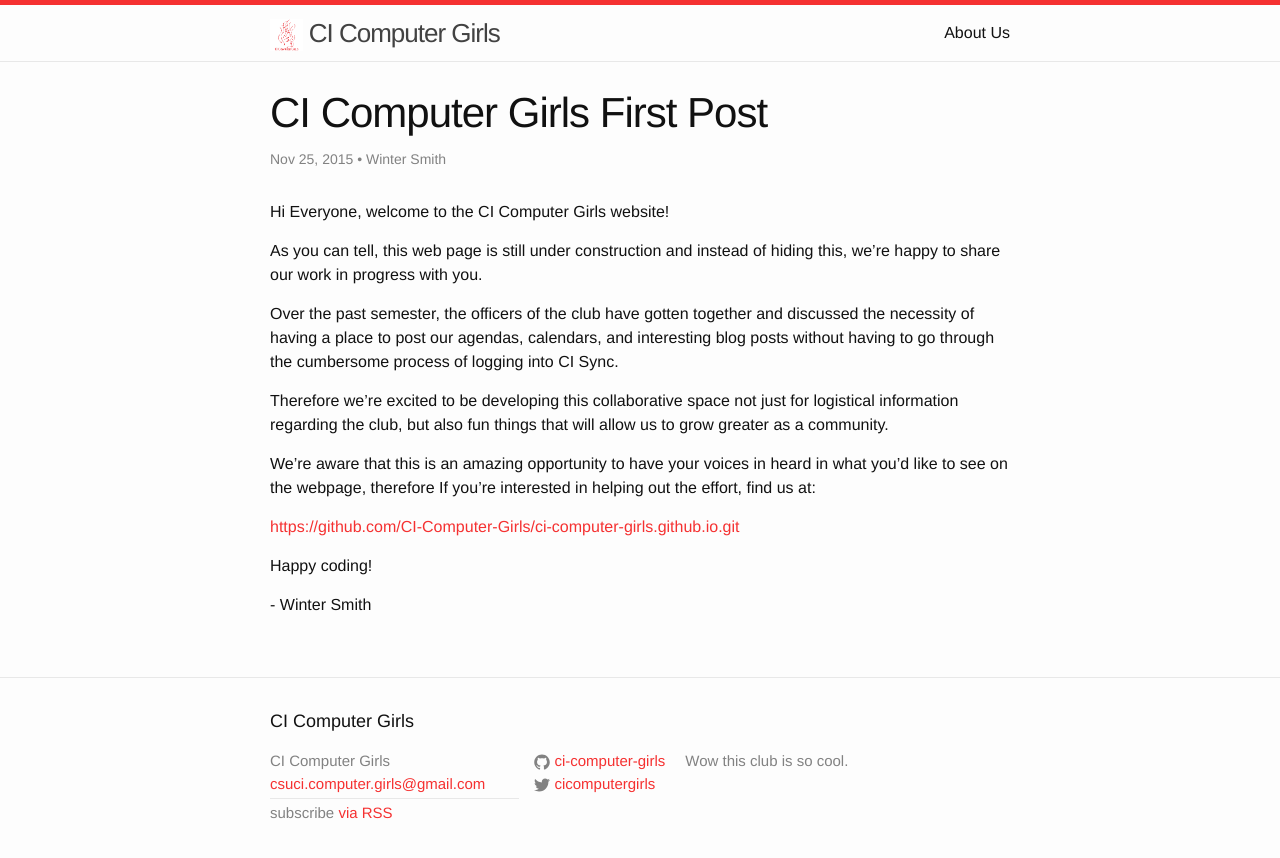
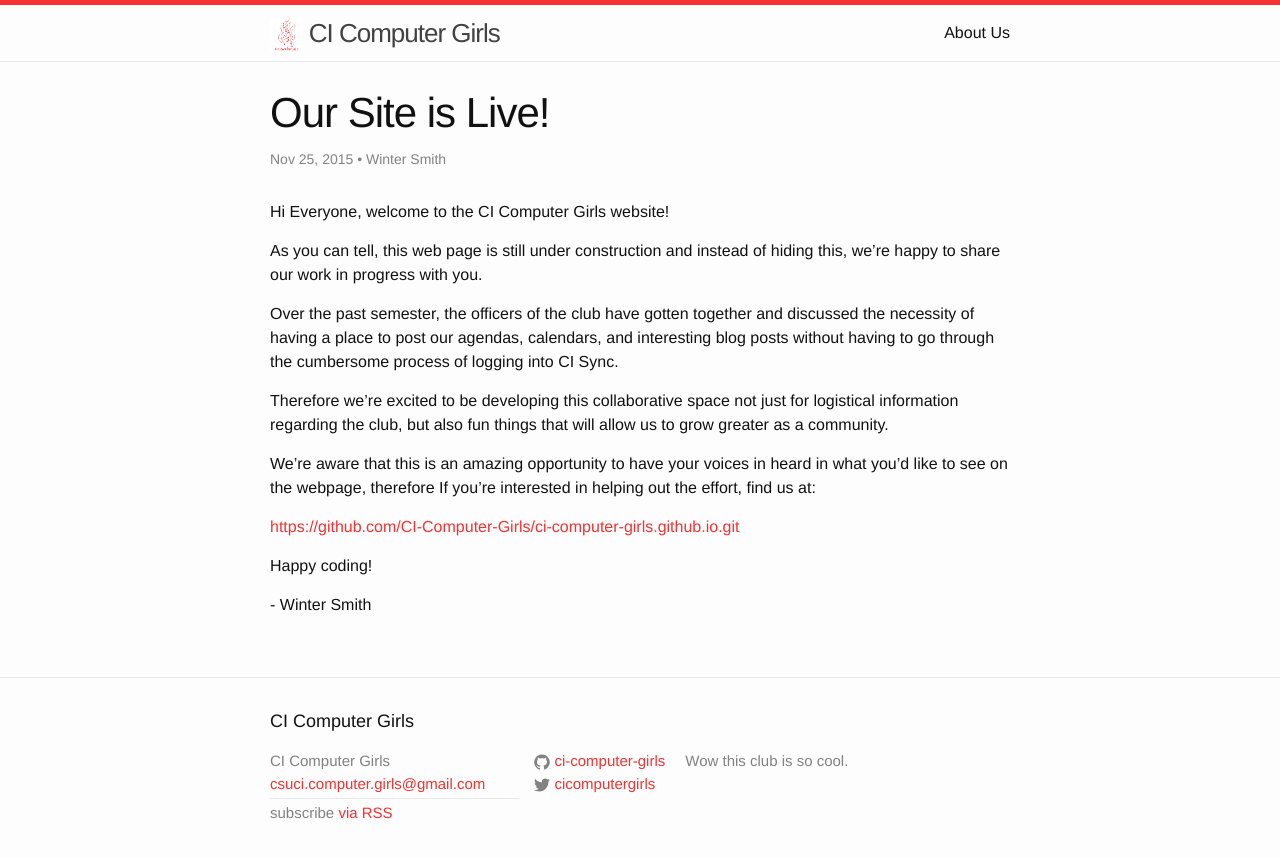
Before and after one commit to CI-Computer-Girls/ci-computer-girls.github.io, a Jekyll site: the page built from _posts/2015-11-24-first-post.markdown, in a window 1280 px wide. Shown: the top 858 px of the page. Built offline with Jekyll 4.4.1, drawn with Linux system fonts in a browser that asks for light colours.

Commit message:
change title of first post

```diff
--- a/_posts/2015-11-24-first-post.markdown
+++ b/_posts/2015-11-24-first-post.markdown
@@ -1,6 +1,6 @@
 ---
 layout: post
-title:  "CI Computer Girls First Post"
+title:  "Our Site is Live!"
 date:   2015-11-24 16:52:42 -0800
 author: "Winter Smith"
 categories: update
```
